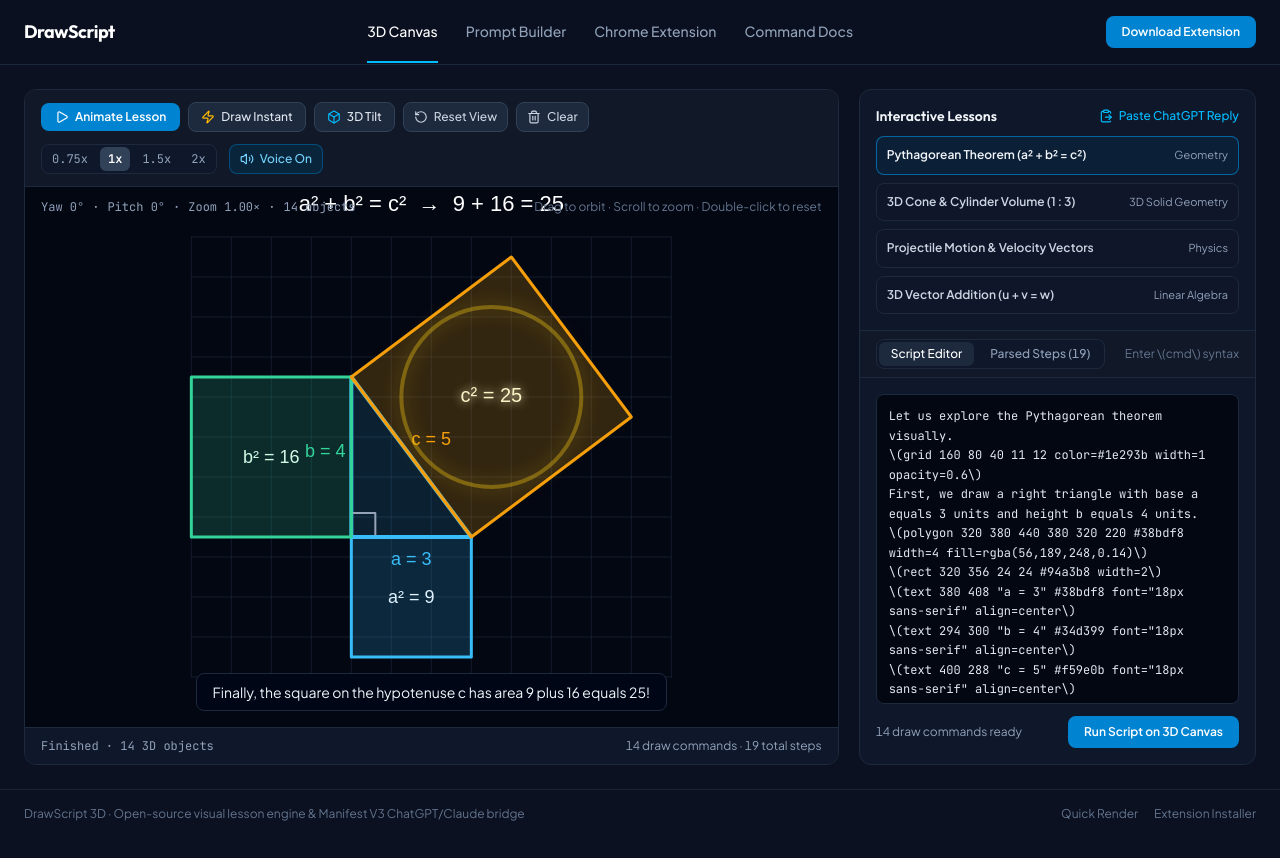
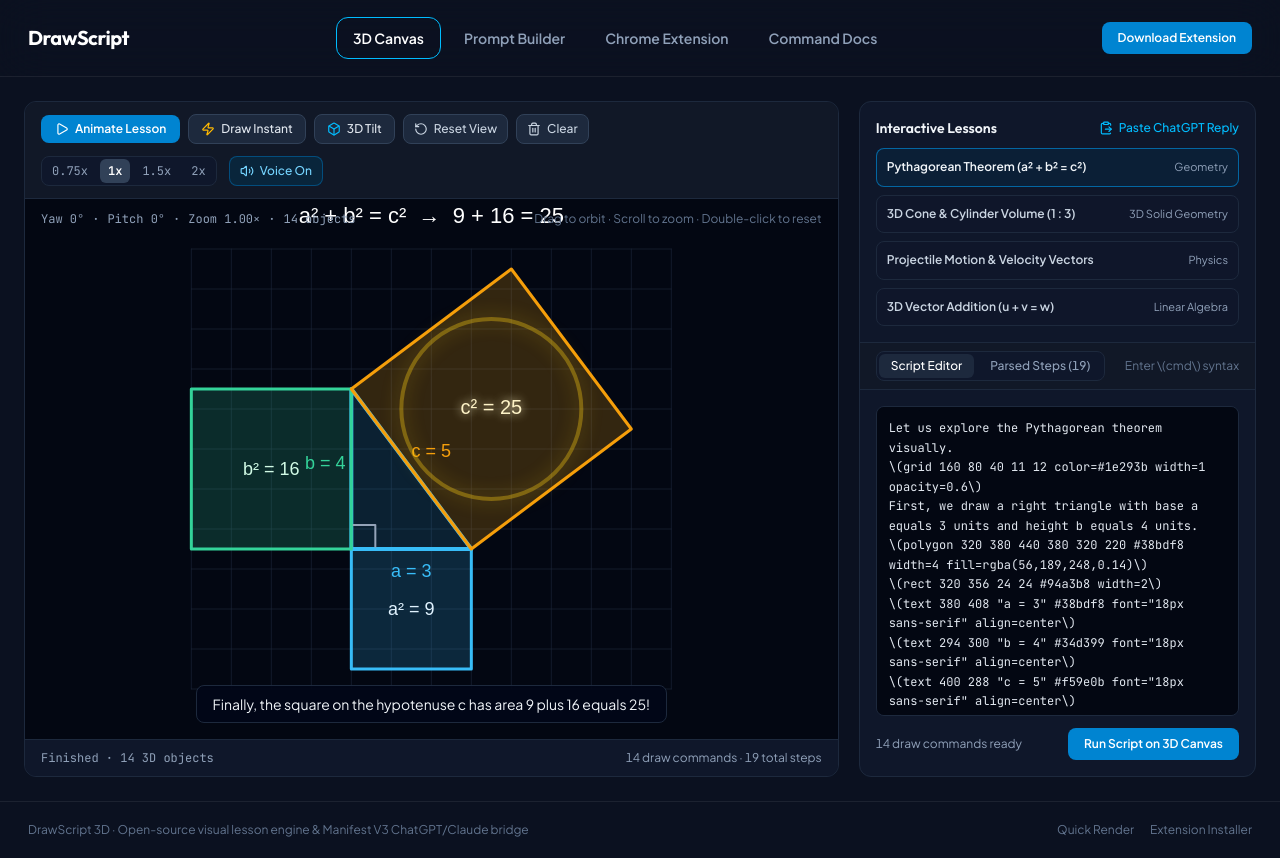
Before and after one commit to InaamShabir/DrawScriptAI, a React (Vite) app: page / in a window 1280 px wide. Built offline with nearby package versions, Linux system fonts and the light colour scheme.

Commit message:
Polish DrawScript app shell and navigation

```diff
--- a/src/App.tsx
+++ b/src/App.tsx
@@ -95,10 +95,10 @@ export default function App() {
   ];
 
   return (
-    <div className="min-h-screen flex flex-col bg-[#0B1120] text-slate-100">
+    <div className="app-shell min-h-screen flex flex-col text-slate-100">
       {/* Three-Zone Top Bar Contract */}
-      <header className="sticky top-0 z-30 bg-[#0B1120]/95 backdrop-blur border-b border-slate-800">
-        <div className="max-w-[1440px] mx-auto px-4 sm:px-6 h-16 flex items-center justify-between gap-8">
+      <header className="app-header sticky top-0 z-30 backdrop-blur-xl border-b border-white/[0.07]">
+        <div className="max-w-[1600px] mx-auto px-4 sm:px-7 h-[76px] flex items-center justify-between gap-6">
           {/* Zone 1: Brand Wordmark */}
           <a
             href="#top"
@@ -106,7 +106,7 @@ export default function App() {
               e.preventDefault();
               setActiveTab('canvas');
             }}
-            className="text-lg font-display font-bold tracking-tight text-white whitespace-nowrap shrink-0"
+            className="brand-mark text-xl font-display font-bold tracking-tight text-white whitespace-nowrap shrink-0"
           >
             DrawScript
           </a>
@@ -114,7 +114,7 @@ export default function App() {
           {/* Zone 2: Clean Single-Line Nav Links */}
           <nav
             aria-label="Primary"
-            className="flex items-center gap-5 sm:gap-7 overflow-x-auto"
+            className="flex items-center gap-1.5 overflow-x-auto nav-rail"
           >
             {navItems.map((item) => {
               const active = activeTab === item.id;
@@ -123,7 +123,7 @@ export default function App() {
                   key={item.id}
                   type="button"
                   onClick={() => setActiveTab(item.id)}
-                  className={`py-5 text-sm font-medium border-b-2 transition-colors whitespace-nowrap shrink-0 cursor-pointer ${
+                  className={`px-4 py-2.5 rounded-xl text-sm font-semibold border transition-all whitespace-nowrap shrink-0 cursor-pointer ${
                     active
                       ? 'border-sky-400 text-white'
                       : 'border-transparent text-slate-400 hover:text-slate-100'
@@ -188,8 +188,8 @@ export default function App() {
       </main>
 
       {/* Quiet Footer */}
-      <footer className="border-t border-slate-800/80 py-4 px-4 sm:px-6">
-        <div className="max-w-[1440px] mx-auto flex flex-wrap items-center justify-between gap-4 text-xs text-slate-500">
+      <footer className="border-t border-white/[0.07] py-5 px-4 sm:px-7">
+        <div className="max-w-[1600px] mx-auto flex flex-wrap items-center justify-between gap-4 text-xs text-slate-500">
           <span>DrawScript 3D · Open-source visual lesson engine &amp; Manifest V3 ChatGPT/Claude bridge</span>
           <div className="flex items-center gap-4">
             <button
```
